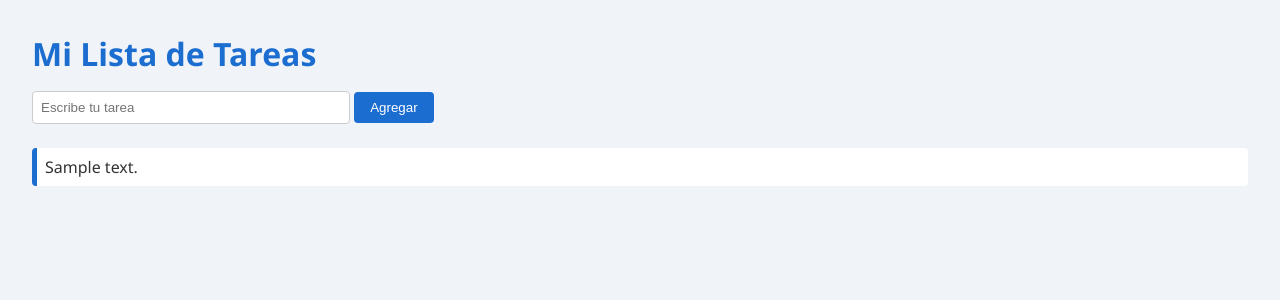
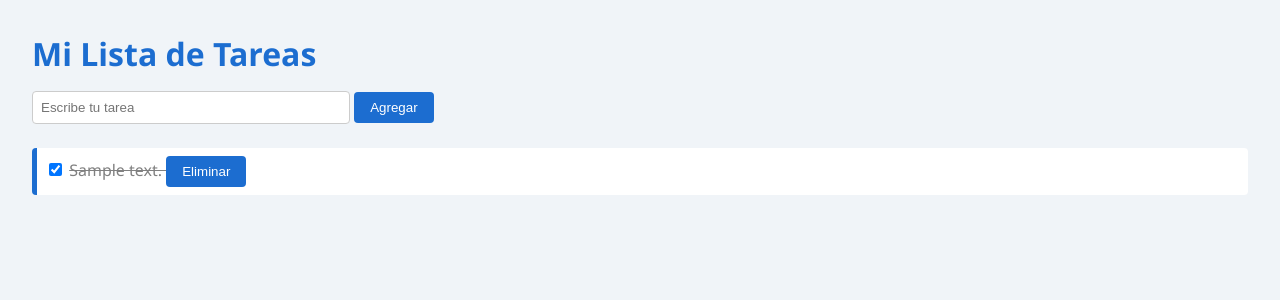
Before and after one commit to Diani7/flask-todo-app, a Flask app: page / in a window 1280 px wide. Shown: the top 300 px of the page. Run offline with Flask 3, Linux system fonts and the light colour scheme; tables that the repository leaves empty hold one stand-in row (values such as "Sample post").

Commit message:
Se agrego la función completar, eliminar y se actualizo interfaz

```diff
--- a/myapp/models.py
+++ b/myapp/models.py
@@ -4,3 +4,4 @@ from . import db
 class Tarea(db.Model):
     id = db.Column(db.Integer, primary_key=True)
     contenido = db.Column(db.String(100), nullable=False)
+    completada = db.Column(db.Boolean, default=False)
--- a/myapp/routes.py
+++ b/myapp/routes.py
@@ -1,4 +1,4 @@
-from flask import Blueprint, render_template, request, redirect
+from flask import Blueprint, render_template, request, redirect, url_for
 from .models import Tarea
 from . import db
 
@@ -16,3 +16,17 @@ def agregar():
     db.session.add(nueva)
     db.session.commit()
     return redirect('/')
+
+@main.route('/completar/<int:tarea_id>', methods=['POST'])
+def completar(tarea_id):
+    tarea = Tarea.query.get_or_404(tarea_id)
+    tarea.completada = not tarea.completada  # Cambia su estado
+    db.session.commit()
+    return redirect(url_for('main.index'))
+
+@main.route('/eliminar/<int:tarea_id>', methods=['POST'])
+def eliminar(tarea_id):
+    tarea = Tarea.query.get_or_404(tarea_id)
+    db.session.delete(tarea)
+    db.session.commit()
+    return redirect(url_for('main.index'))
--- a/static/styles.css
+++ b/static/styles.css
@@ -46,3 +46,8 @@ li {
   border-left: 5px solid #1c6dd0;
   border-radius: 4px;
 }
+
+.completada {
+  text-decoration: line-through;
+  color: gray;
+}
--- a/templates/index.html
+++ b/templates/index.html
@@ -15,10 +15,21 @@
 
   <ul>
     {% for tarea in tasks %}
-      <li>{{ tarea.contenido }}</li>
-    {% else %}
-      <li>No hay tareas aún.</li>
-    {% endfor %}
+  <li>
+    <form action="{{ url_for('main.completar', tarea_id=tarea.id) }}" method="POST" style="display:inline;">
+      <input type="checkbox" name="completada" onchange="this.form.submit()" {% if tarea.completada %}checked{% endif %}>
+    </form>
+    <span class="{% if tarea.completada %}completada{% endif %}">
+      {{ tarea.contenido }}
+    </span>
+    <form action="{{ url_for('main.eliminar', tarea_id=tarea.id) }}" method="POST" style="display:inline;">
+      <button type="submit">Eliminar</button>
+    </form>
+  </li>
+{% else %}
+  <li>No hay tareas aún.</li>
+{% endfor %}
+
   </ul>
 </body>
 </html>
```
Also changed, not shown: setup_db.py (added, +8 -0 lines), README.md.
